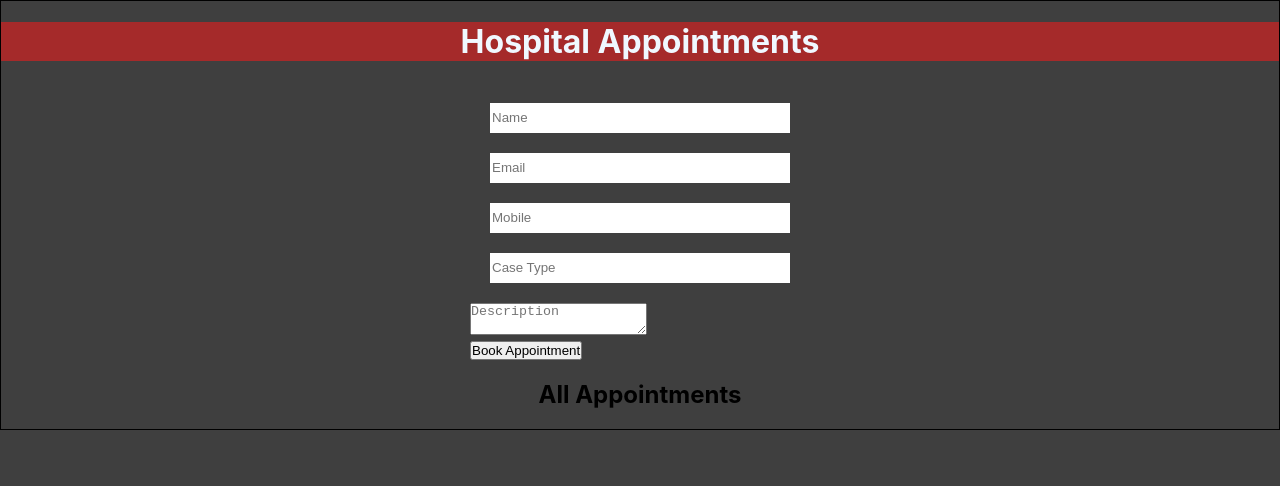
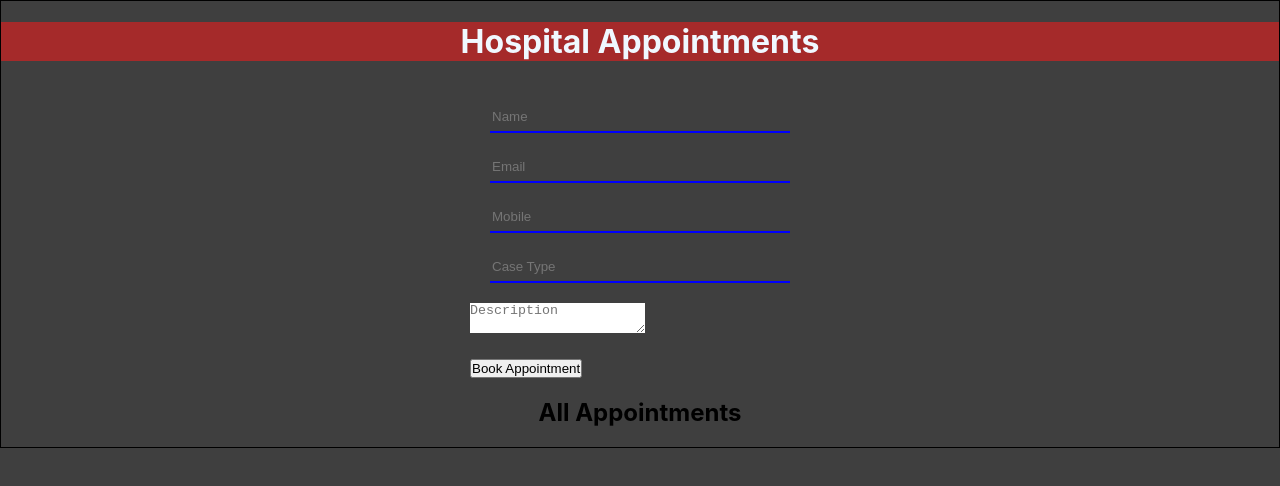
Before and after one commit to kowsickram/Doctors_appointment_app, a React (Create React App) app in the folder doctor_app/: page / in a window 1280 px wide. Shown: the top 486 px of the page. Built offline with nearby package versions, Linux system fonts and the light colour scheme.

Commit message:
altered Css

```diff
--- a/doctor_app/src/App.js
+++ b/doctor_app/src/App.js
@@ -1,7 +1,7 @@
 
 import './App.css';
 import "./styles.css"
-import React, { useState, useEffect } from 'react';
+import React, { useState } from 'react';
 // import axios from 'axios';
 
 export default function App()  {
@@ -53,6 +53,7 @@ function handleSubmit(){
           onChange={(e) => setDescription(e.target.value)}
         ></textarea>
         <br></br>
+        <br></br>
         <button type="submit">Book Appointment</button>
       </form>
       <h2>All Appointments</h2>
--- a/doctor_app/src/styles.css
+++ b/doctor_app/src/styles.css
@@ -12,7 +12,6 @@ body{
     display: flex;
     flex-flow: column;
 
-
 }
 h1{
     background-color: brown;
@@ -26,8 +25,20 @@ input{
     flex-flow: nowrap;
     margin: 20px;
     border: none;
+    border-bottom:2px solid blue;
     width: 300px;
     outline: none;
     height: 30px;
     padding: 2px;
+    background-color: transparent;
 }
+input:hover{
+    outline-offset: 5px;
+}
+button{
+    align-content: center;
+}
+textarea{
+    border: none;
+    outline: none;
+}
```
